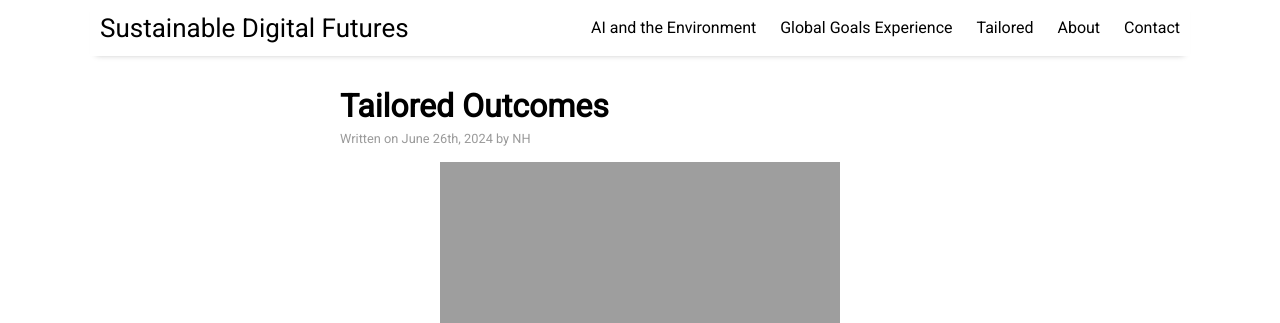
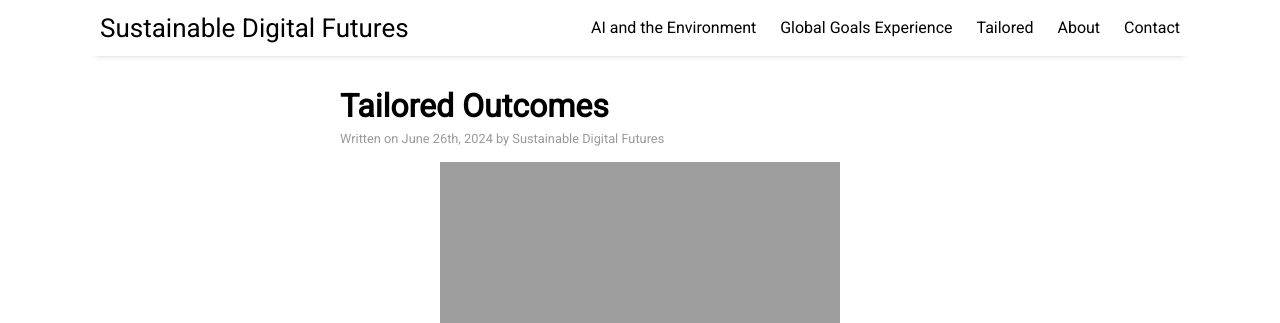
Before and after one commit to Nellen-17/Carbon-Site-Builder---https-thefutureofdigitalsustainability, a Jekyll site: the page built from _posts/2024-06-26-Tailored Outcomes.md, in a window 1280 px wide and 990 px high. Shown: the top 323 px of the window. Built offline with Jekyll 4.4.1, drawn with Linux system fonts in a browser that asks for light colours; nearby versions of some CDN libraries.

Commit message:
Update 2024-06-26-Tailored Outcomes.md

```diff
--- a/_posts/2024-06-26-Tailored Outcomes.md
+++ b/_posts/2024-06-26-Tailored Outcomes.md
@@ -1,7 +1,7 @@
 ---
 layout: post
 title: "Tailored Outcomes"
-author: "NH"
+author: "Sustainable Digital Futures"
 categories: Tailored Outcomes
 tags: [Tailored,Outcomes]
 image: https://i.ibb.co/4VMmx00/Game-pic.jpg
```
